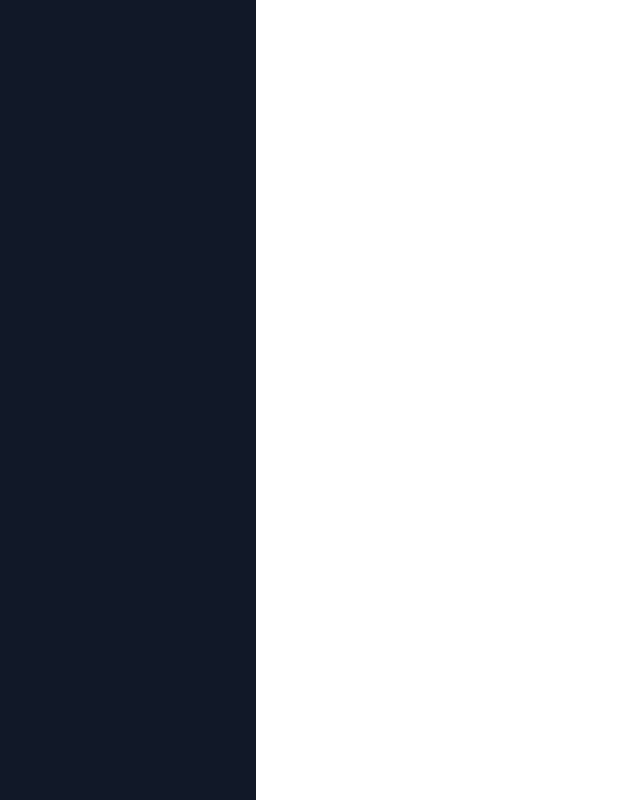
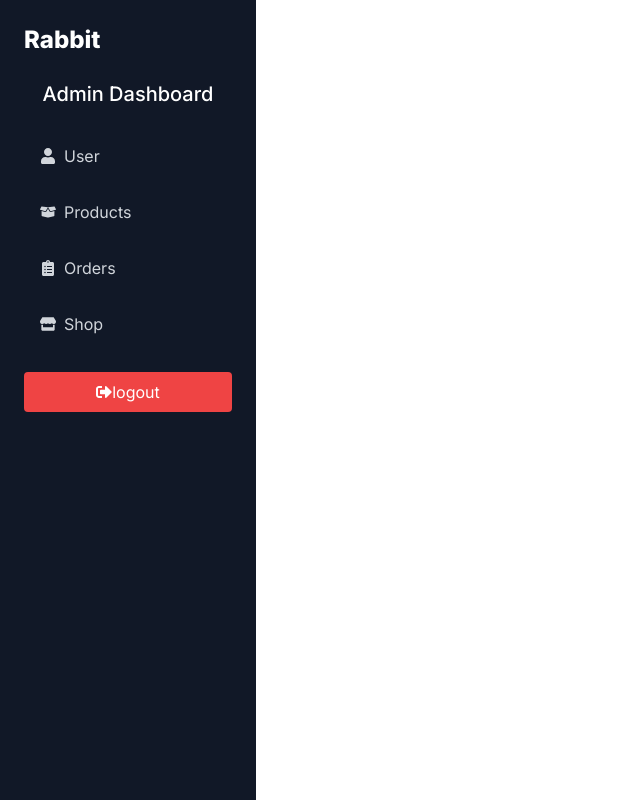
Before and after one commit to shrmohit/E-commerce, a React (Vite) app in the folder frontend/: page /admin in a window 1280 px wide. Shown: the whole page, without its empty margins (0-640 px from the left). Built offline with nearby package versions, Linux system fonts and the light colour scheme.

Commit message:
admin left section

```diff
--- a/frontend/src/components/Admin/AdminLayout.jsx
+++ b/frontend/src/components/Admin/AdminLayout.jsx
@@ -1,5 +1,7 @@
 import React, { useState } from "react";
 import { FaBars } from "react-icons/fa";
+import AdminSidebar from "./AdminSidebar";
+import { Outlet } from "react-router-dom";
 
 const AdminLayout = () => {
   const [isSidebarOpen, setIsSideOpen] = useState(false);
@@ -29,7 +31,14 @@
         className={`bg-gray-900  w-64 min-h-screen text-white absolute md:relative transform ${
           isSidebarOpen ? "translate-x-0" : "-translate-x-full"
         } trsnsition-transform duration-300 md:translate-x-0 md:block z-20`}
-      ></div>
+      >
+        {/* sidebar */}
+        <AdminSidebar />
+      </div>
+      {/* Main Content */}
+      <div className="flex-grow p-6 overflow-auto">
+        <Outlet />
+      </div>
     </div>
   );
 };
--- /dev/null
+++ b/frontend/src/components/Admin/AdminSidebar.jsx
@@ -0,0 +1,87 @@
+import React from "react";
+import { Link, NavLink, useNavigate } from "react-router-dom";
+import {
+  FaBoxOpen,
+  FaClipboardList,
+  FaSignOutAlt,
+  FaStore,
+  FaUser,
+} from "react-icons/fa";
+
+const AdminSidebar = () => {
+  const navigate = useNavigate();
+  const handleLogout = () => {
+    navigate("/");
+  };
+  return (
+    <div className="p-6 ">
+      <div className="mb-6">
+        <Link
+          to="/admin"
+          className="text-2xl font-extrabold"
+        >
+          Rabbit
+        </Link>
+      </div>
+      <h2 className="text-xl font-medium mb-6 text-center">Admin Dashboard</h2>
+
+      <nav className="flex flex-col space-y-2">
+        <NavLink
+          to="/admin/users"
+          className={({ isActive }) =>
+            isActive
+              ? "bg-gray-700 text-white py-3 px-4 rounded flex items-center space-x-2"
+              : "text-gray-300 hover:bg-gray-700 hover:text-white py-3  px-4 rounded flex items-center space-x-2"
+          }
+        >
+          <FaUser />
+          <span>User</span>
+        </NavLink>
+        <NavLink
+          to="/admin/products"
+          className={({ isActive }) =>
+            isActive
+              ? "bg-gray-700 text-white py-3 px-4 rounded flex items-center space-x-2"
+              : "text-gray-300 hover:bg-gray-700 hover:text-white py-3  px-4 rounded flex items-center space-x-2"
+          }
+        >
+          <FaBoxOpen />
+          <span>Products</span>
+        </NavLink>
+        <NavLink
+          to="/admin/orders"
+          className={({ isActive }) =>
+            isActive
+              ? "bg-gray-700 text-white py-3 px-4 rounded flex items-center space-x-2"
+              : "text-gray-300 hover:bg-gray-700 hover:text-white py-3  px-4 rounded flex items-center space-x-2"
+          }
+        >
+          <FaClipboardList />
+          <span>Orders</span>
+        </NavLink>
+        <NavLink
+          to="/"
+          className={({ isActive }) =>
+            isActive
+              ? "bg-gray-700 text-white py-3 px-4 rounded flex items-center space-x-2"
+              : "text-gray-300 hover:bg-gray-700 hover:text-white py-3  px-4 rounded flex items-center space-x-2"
+          }
+        >
+          <FaStore />
+          <span>Shop</span>
+        </NavLink>
+      </nav>
+      <div className="mt-6">
+        <button
+          className="w-full bg-red-500 hover:bg-red-600 text-white px-4 py-2 rounded flex items-center justify-center space-x-2"
+          onClick={handleLogout}
+        >
+          <FaSignOutAlt />
+          logout
+        </button>
+      </div>
+    </div>
+  );
+};
+
+export default AdminSidebar;
```
